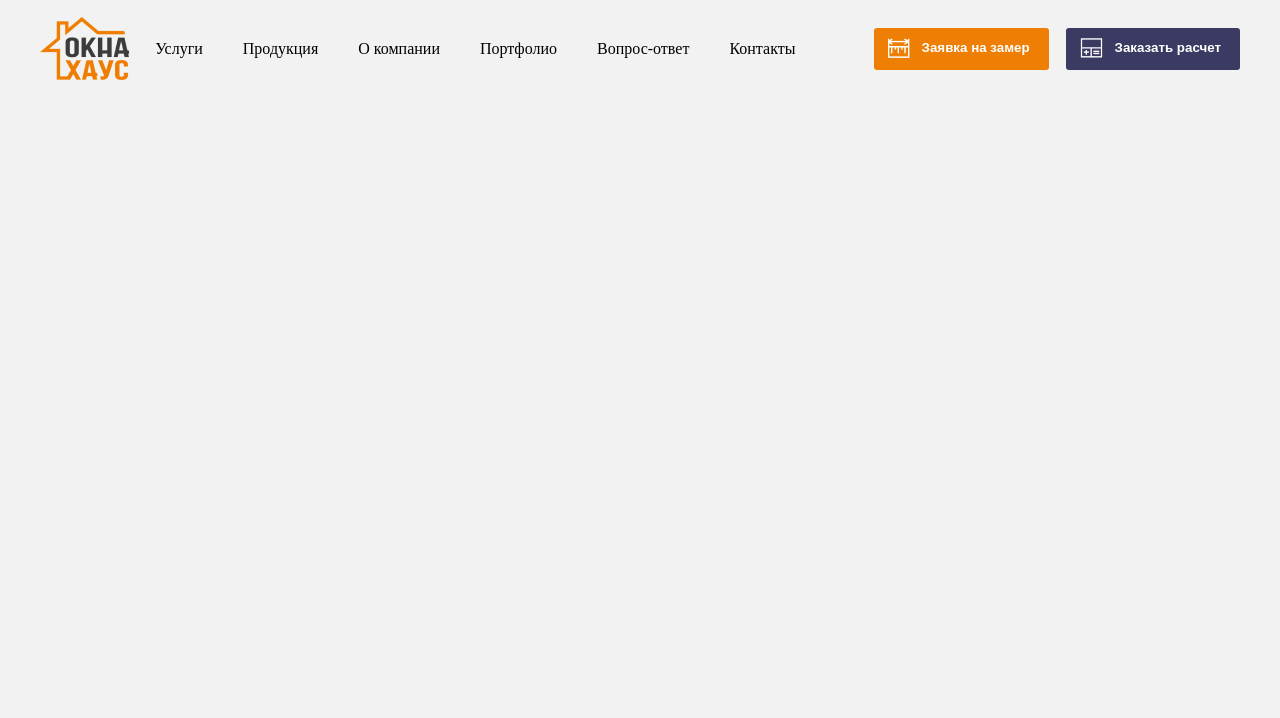
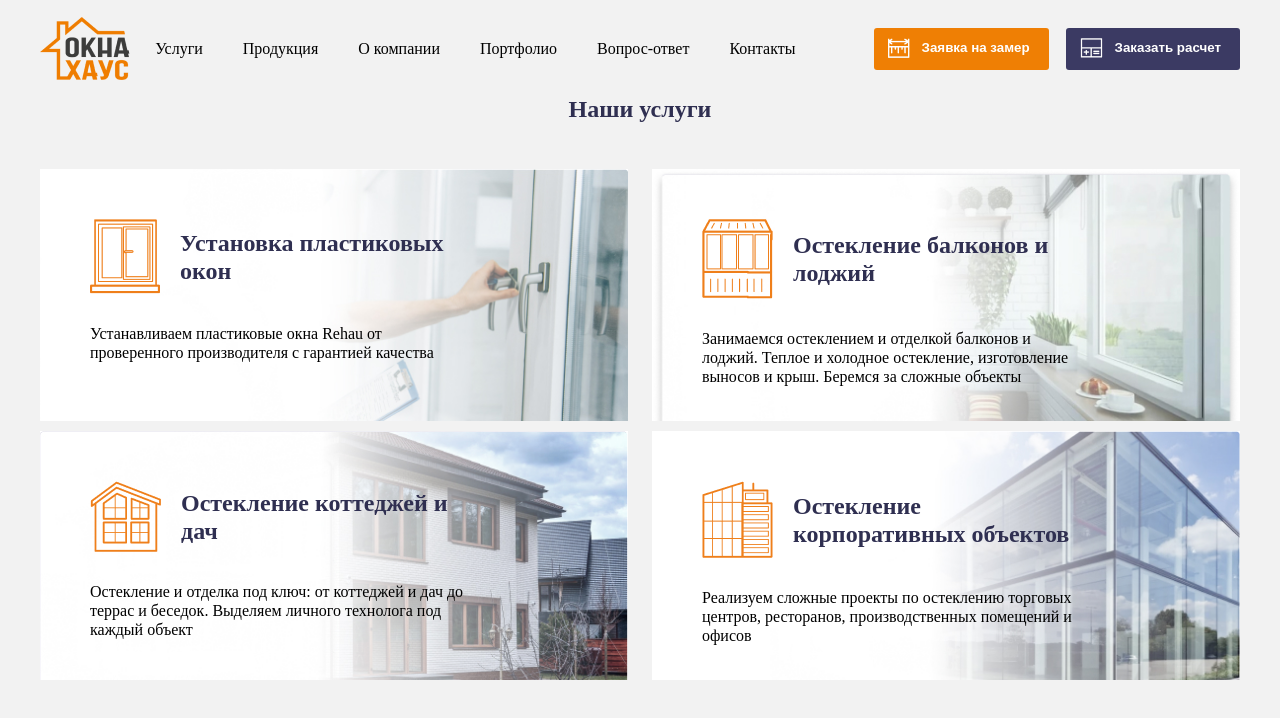
Before and after one commit to ibelorusov/window_house, a plain HTML site: page index.html in a window 1280 px wide. Drawn offline with Linux system fonts and the light colour scheme.

Commit message:
Свёрстан раздел section

```diff
--- /dev/null
+++ b/css/service.css
@@ -0,0 +1,64 @@
+.service-list {
+  display: flex;
+  flex-wrap: wrap;
+  justify-content: space-between;
+  gap: 10px;
+  margin-top: 48px;
+}
+
+.service-list__card_1 {
+  background: url('../img/service/fon-service_1.jpg');
+  background-repeat: no-repeat;
+  background-size: cover;
+  width: 49%;
+  padding-top: 50px;
+  padding-bottom: 35px;
+  padding-left: 50px;
+  padding-right: 150px;
+}
+.service-list__card_2 {
+  background: url('../img/service/fon-service_2.jpg');
+  background-repeat: no-repeat;
+  background-size: cover;
+  width: 49%;
+  padding-top: 50px;
+  padding-bottom: 35px;
+  padding-left: 50px;
+  padding-right: 150px;
+}
+.service-list__card_3 {
+  background: url('../img/service/fon-service_3.jpg');
+  background-repeat: no-repeat;
+  background-size: cover;
+  width: 49%;
+  padding-top: 50px;
+  padding-bottom: 35px;
+  padding-left: 50px;
+  padding-right: 150px;
+}
+.service-list__card_4 {
+  background: url('../img/service/fon-service_4.jpg');
+  background-repeat: no-repeat;
+  background-size: cover;
+  width: 49%;
+  padding-top: 50px;
+  padding-bottom: 35px;
+  padding-left: 50px;
+  padding-right: 150px;
+}
+
+.card__top {
+  display: flex;
+  align-items: center;
+  margin-bottom: 30px;
+}
+.card__top-title {
+  margin-left: 20px;
+  font-weight: 700;
+  font-size: 24px;
+  line-height: 28px;
+  color: #2F2F51;
+}
+.card__description {
+  line-height: 19px;
+}
--- a/css/style.css
+++ b/css/style.css
@@ -9,3 +9,9 @@ body {
   max-width: 1200px;
   margin: 0 auto;
 }
+.title-section {
+  color: #2F2F51;
+  font-weight: 700;
+  font-size: 24px;
+  text-align: center;
+}
--- a/index.html
+++ b/index.html
@@ -4,17 +4,18 @@
   <meta charset="UTF-8">
   <meta http-equiv="X-UA-Compatible" content="IE=edge">
   <meta name="viewport" content="width=device-width, initial-scale=1.0">
-  <link rel="shortcut icon" href="./img/icon-company.png" type="image/x-icon">
+  <link rel="shortcut icon" href="./img/header/icon-company.png" type="image/x-icon">
   <link rel="stylesheet" href="./css/header.css">
   <link rel="stylesheet" href="./css/style.css">
   <link rel="stylesheet" href="./css/reset.css">
+  <link rel="stylesheet" href="./css/service.css">
   <link href="https://fonts.googleapis.com/css2?family=Roboto&display=swap" rel="stylesheet">
   <title>Окна Хаус</title>
 </head>
 <body>
   <header class="header">
     <div class="container header-wrapper">
-      <img class="logo-company"src="./img/icon-company.png" alt="logo-company">
+      <img class="logo-company"src="img\header\icon-company.png" alt="logo-company">
 
       <nav>
         <ul class="navigation__list">
@@ -41,15 +42,71 @@
 
      <div class="header-button">
       <button class="button button__orange">
-        <img class="button-icon"src="./img/icon-button_orange.png" alt="button_orange"> Заявка на замер
+        <img class="button-icon"src="img\header\icon-button_orange.png" alt="button_orange"> Заявка на замер
       </button>
       <button class="button button__purple">
-        <img class="button-icon" src="./img/icon-button_purple.png" alt="button_purple"> Заказать расчет
+        <img class="button-icon" src="img\header\icon-button_purple.png" alt="button_purple"> Заказать расчет
       </button>
      </div>
     </div>
   </header>
 
+<section class="service">
+  <div class="container">
+    <h2 class="title-section">Наши услуги</h2>
+
+
+    <div class="service-list">
+
+
+      <div class="service-list__card_1">
+
+        <div class="card__top">
+          <img src="./img/service/icon-service_1.png" alt="service_1">
+          <h3 class="card__top-title">Установка пластиковых окон</h3>
+        </div>
+        <div class="card__description">
+          Устанавливаем пластиковые окна Rehau от проверенного производителя с гарантией качества
+        </div>
+      </div>
+
+      <div class="service-list__card_2">
+
+        <div class="card__top">
+          <img src="./img/service/icon-service_2.png" alt="service_2">
+          <h3 class="card__top-title">Остекление балконов и лоджий</h3>
+        </div>
+        <div class="card__description">
+          Занимаемся остеклением и отделкой балконов и лоджий. Теплое и холодное остекление, изготовление выносов и крыш.
+          Беремся за сложные объекты
+        </div>
+      </div>
+
+      <div class="service-list__card_3">
+
+        <div class="card__top">
+          <img src="./img/service/icon-service_3.png" alt="service_3">
+          <h3 class="card__top-title">Остекление коттеджей и дач</h3>
+        </div>
+        <div class="card__description">
+          Остекление и отделка под ключ: от коттеджей и дач до террас и беседок. Выделяем личного технолога под каждый объект
+        </div>
+      </div>
+
+      <div class="service-list__card_4">
+
+        <div class="card__top">
+          <img src="./img/service/icon-service_4.png" alt="service_4">
+          <h3 class="card__top-title">Остекление корпоративных объектов</h3>
+        </div>
+        <div class="card__description">
+          Реализуем сложные проекты по остеклению торговых центров, ресторанов, производственных помещений и офисов
+        </div>
+      </div>
+    </div>
+  </div>
+</section>
+
 
 </body>
 </html>
```
Also changed, not shown: img/header/icon-button_orange.png (renamed from img/icon-button_orange.png), img/header/icon-button_purple.png (renamed from img/icon-button_purple.png), img/header/icon-company.png (renamed from img/icon-company.png), img/service/fon-service_1.jpg (added), img/service/fon-service_2.jpg (added), img/service/fon-service_3.jpg (added), img/service/fon-service_4.jpg (added), img/service/icon-service_1.png (added), img/service/icon-service_2.png (added), img/service/icon-service_3.png (added), img/service/icon-service_4.png (added).
